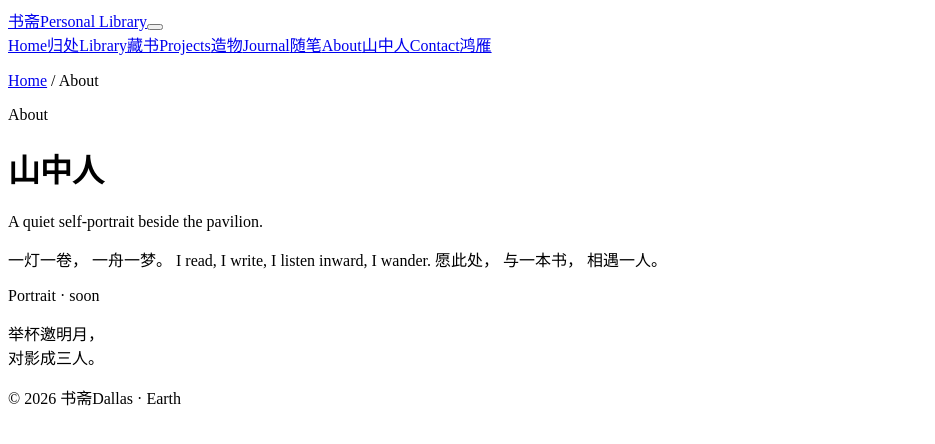
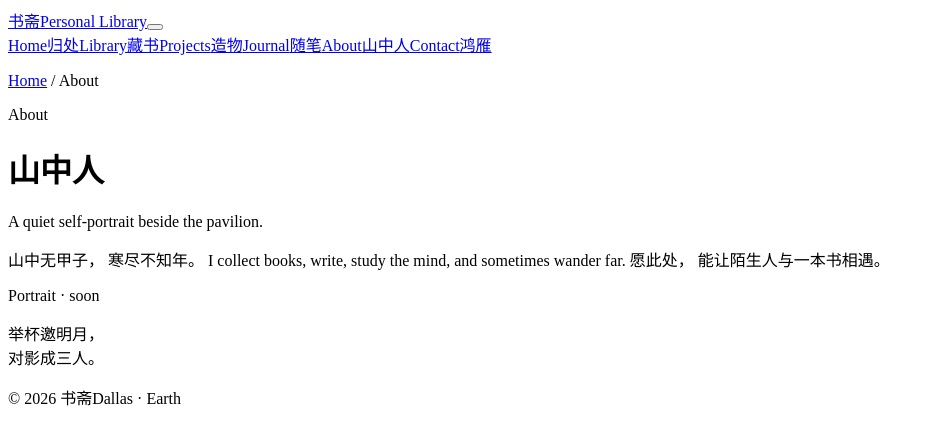
Before and after one commit to CoziClare/personal_library, a React (Vite) app: page /about in a window 1280 px wide. Shown: the top 444 px of the page, without its empty margins (0-935 px from the left). Built offline with nearby package versions, Linux system fonts and the light colour scheme; the HTML template or start-up script is replaced by a standard one.

Commit message:
Update aboutLines with new content
Replaced the existing aboutLines with new lines reflecting different themes and ideas.

```diff
--- a/src/data/site.ts
+++ b/src/data/site.ts
@@ -150,18 +150,7 @@ Let's leave the world a little better than we found it.
 ] as const
 
 export const aboutLines = [
-  '一灯一卷，',
-  '一舟一梦。',
-  '',
-  'I read,',
-  'I write,',
-  'I listen inward,',
-  'I wander.',
-  '',
-  '愿此处，',
-  '与一本书，',
-  '相遇一人。',
-]
+  '山中无甲子，', '寒尽不知年。', '', 'I collect books,', 'write,', 'study the mind,', 'and sometimes wander far.', '', '愿此处，', '能让陌生人与一本书相遇。', ]
 
 export const contactLinks = [
   { label: 'Email', href: 'mailto:cielcc68@outlook.com', note: '飞鸟可传书' },
```
